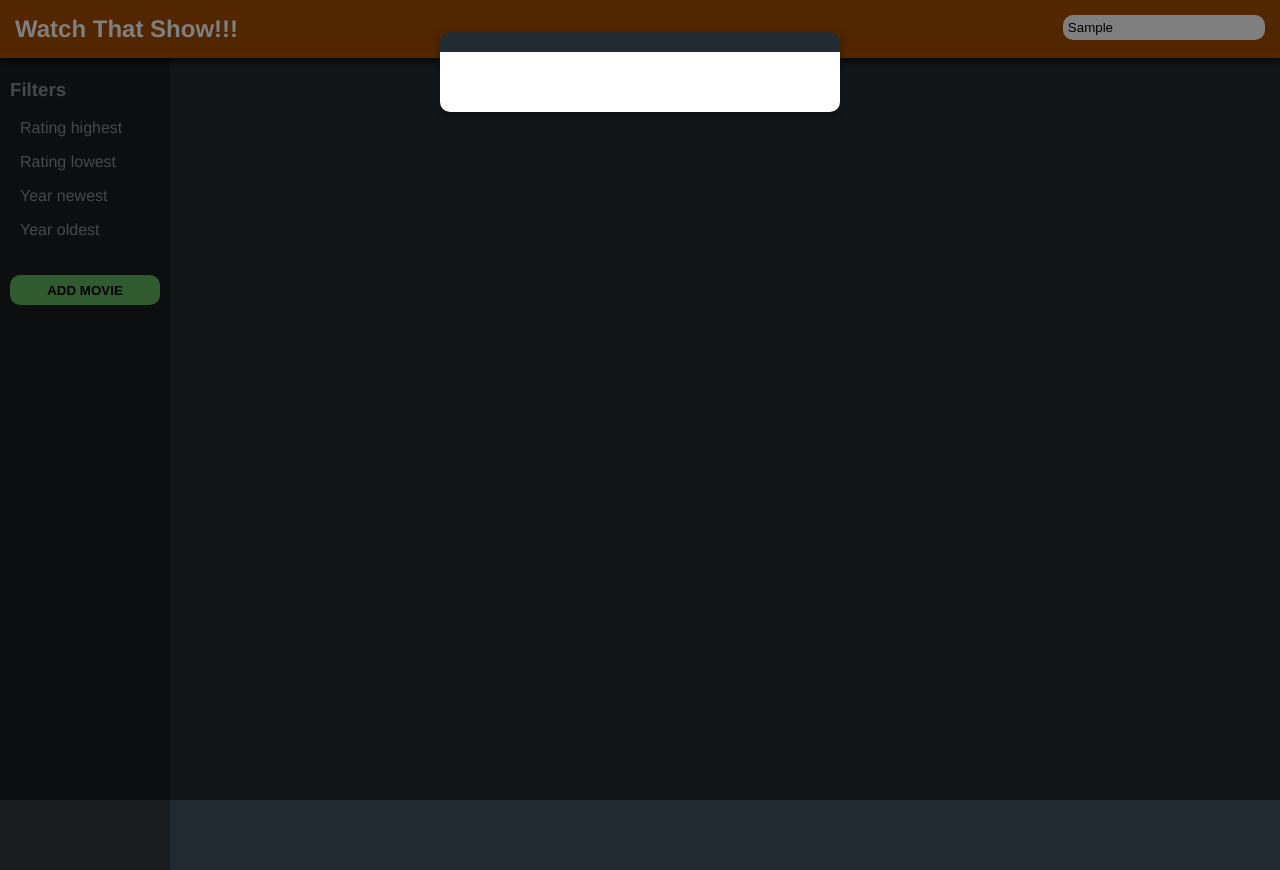
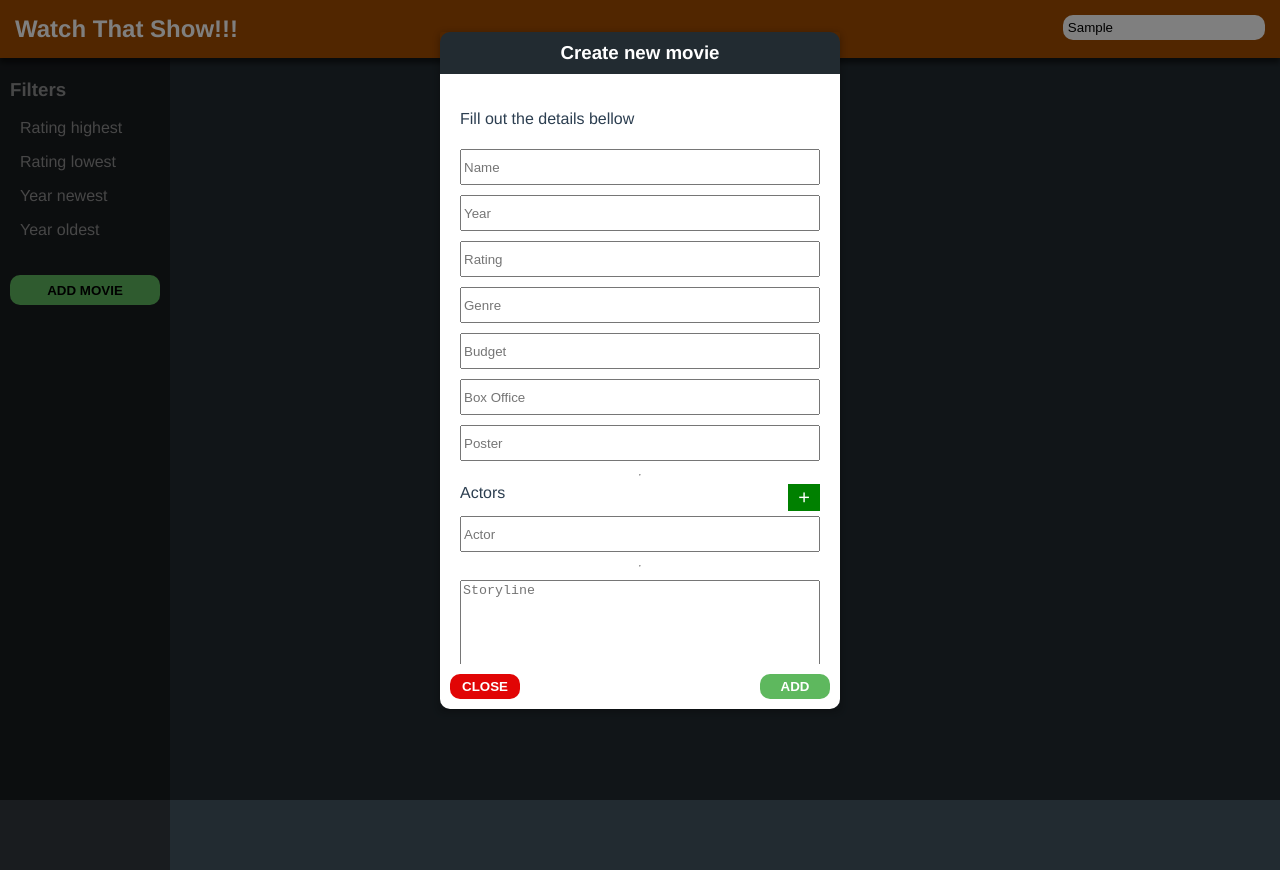
Before and after one commit to MPietraszuk/watch-that-show, a Vue app: page / in a window 1280 px wide. Both pictures are taken after typing "Sample" into the empty fields and a click on the button "ADD MOVIE". Built offline with nearby package versions, Linux system fonts and the light colour scheme.

Commit message:
New Movie Form 09

```diff
--- a/src/components/Modal.vue
+++ b/src/components/Modal.vue
@@ -10,6 +10,7 @@
                         <slot name='body'></slot>
                     </div>
                     <div class="modal-footer">
+                        <button @click="$emit('close')">Close</button>
                         <slot name='footer'>
                             <div></div>
                         </slot>
--- a/src/components/Sidebar.vue
+++ b/src/components/Sidebar.vue
@@ -1,15 +1,100 @@
 <template>
 	<div id="sidebar">
-		<filters/>
-		<button @click="showModal = true">Add Movie</button>
+		<filters />
+		<button @click="showModal = true">Add movie</button>
 
-		<modal v-if="showModal" @close="showModal = !showModal" />
+		<modal v-if="showModal" @close="showModal = !showModal">
+			<template v-slot:header>
+				<h3 class="m-0">Create new movie</h3>
+			</template>
+			<template v-slot:body>
+				<form
+					@submit.prevent="addMovie"
+					ref="movieForm"
+					id="movie-form"
+				>
+					<p>Fill out the details bellow</p>
+					<input
+						required
+						v-model="form.name"
+						type="text"
+						placeholder="Name"
+					/>
+					<input
+						required
+						v-model="form.year"
+						type="number"
+						placeholder="Year"
+					/>
+					<input
+						required
+						v-model="form.rating"
+						type="number"
+						placeholder="Rating"
+					/>
+					<input
+						required
+						v-model="form.genre"
+						type="text"
+						placeholder="Genre"
+					/>
+					<input
+						required
+						v-model="form.budget"
+						type="text"
+						placeholder="Budget"
+					/>
+					<input
+						required
+						v-model="form.boxOffice"
+						type="text"
+						placeholder="Box Office"
+					/>
+					<input
+						required
+						v-model="form.poster"
+						type="text"
+						placeholder="Poster"
+					/>
+					<hr />
+					<div>
+						<div id="actor-input">
+							<p class="m-0">Actors</p>
+							<span @click="addActor" class="add-actor">+</span>
+						</div>
+
+						<input
+							required
+							v-for="(actor, index) in form.actors"
+							:key="index"
+							v-model="form.actors[index].name"
+							type="text"
+							placeholder="Actor"
+						/>
+					</div>
+
+					<hr />
+
+					<textarea
+						required
+						v-model="form.storyline"
+						placeholder="Storyline"
+						rows="6"
+					/>
+				</form>
+			</template>
+			<template v-slot:footer>
+				<button id="add-movie" @click="$refs.movieForm.requestSubmit()">
+					Add
+				</button>
+			</template>
+		</modal>
 	</div>
 </template>
 
 <script>
-import Filters from './Filters';
-import Modal from './Modal';
+	import Filters from "./Filters";
+	import Modal from "./Modal";
 
 	export default {
 		components: {
@@ -20,20 +105,33 @@
 			return {
 				showModal: false,
 				form: {
-				name: '',
-				year: '',
-				rating: '',
-				genre: '',
-				budget: '',
-				boxOffice: '',
-				poster: '',
-				actors: [{ name: '' }],
-				storyline: ''
-			}
-		}
-	}
+					name: "",
+					year: "",
+					rating: "",
+					genre: "",
+					budget: "",
+					boxOffice: "",
+					poster: "",
+					actors: [{ name: "" }],
+					storyline: "",
+				},
+			};
+		},
+		methods: {
+			addActor() {
+				this.form.actors.push({ name: "" });
+			},
+			addMovie(e) {
+				e.preventDefault();
+
+				console.log("SUBMIT: ", this.form);
+				this.$store.dispatch("addMovie", this.form);
+				this.showModal = false;
+			},
+		},
 	};
 </script>
+
 <style lang='scss' scoped>
 	#sidebar {
 		display: flex;
```
Lines whose indentation alone changed are shown as unchanged.
